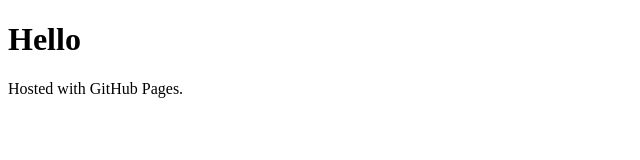
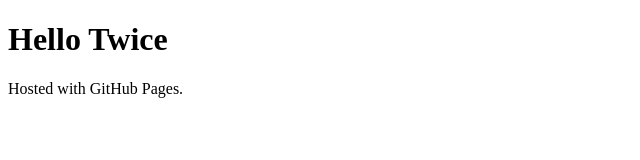
Before and after one commit to cabouezzi/cabouezzi.github.io, a plain HTML site: page index.html in a window 1280 px wide. Shown: the whole page, without its empty margins (0-640 px from the left). Drawn offline with Linux system fonts and the light colour scheme.

Commit message:
Update index.html

```diff
--- a/index.html
+++ b/index.html
@@ -1,7 +1,7 @@
 <!DOCTYPE html>
 <html>
 <body>
-<h1>Hello</h1>
+<h1>Hello Twice</h1>
   <script src="https://gist.github.com/cabouezzi/d49fe803eeb14fbc8533b7d99804f328.js"></script>
 <p>Hosted with GitHub Pages.</p>
 </body>
```
